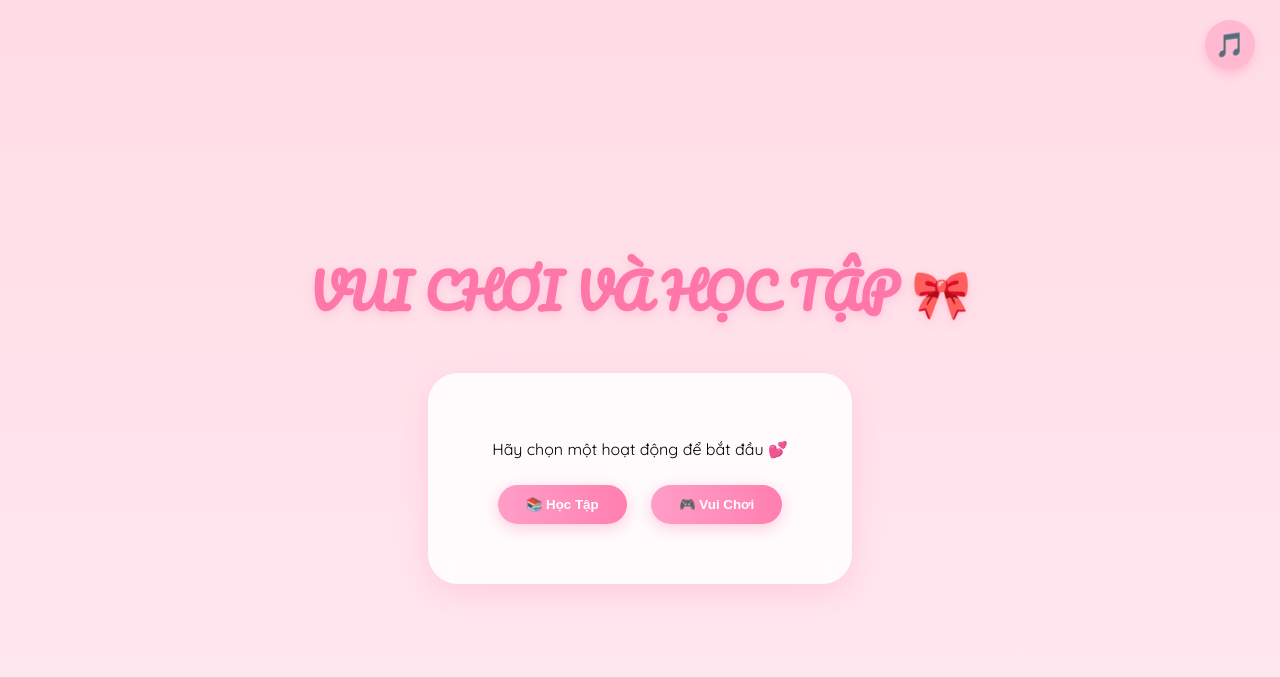
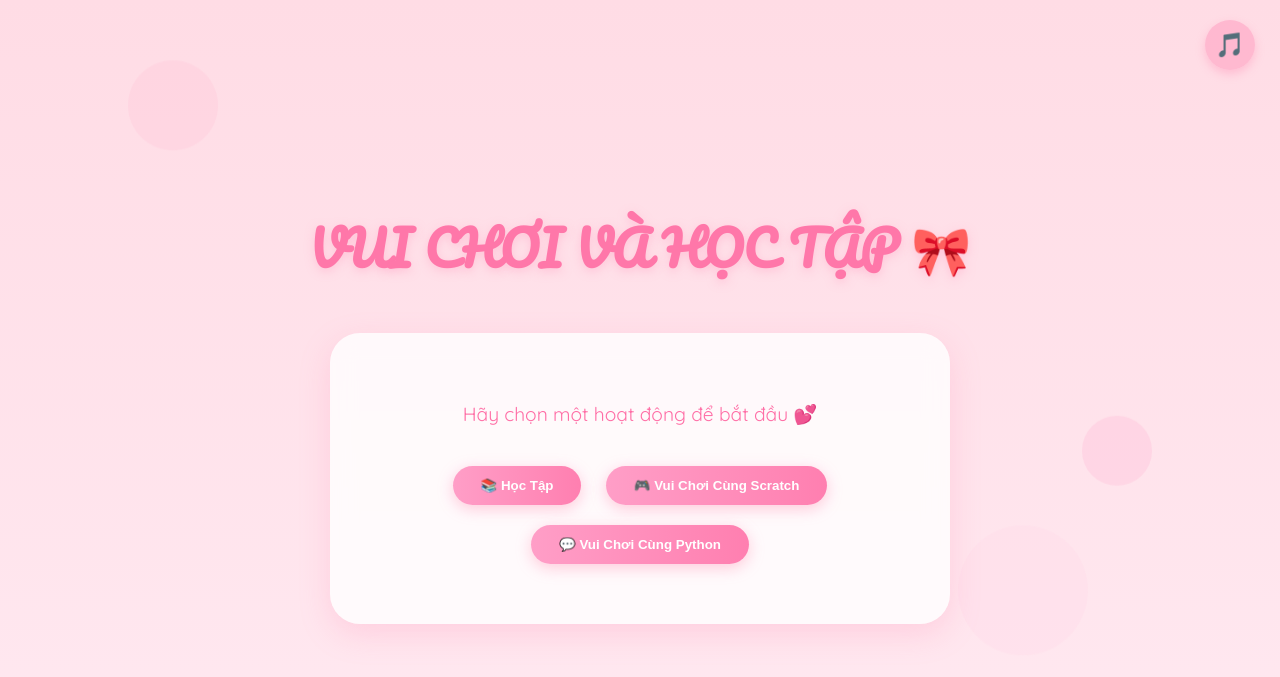
Before and after one commit to flyxlion060213-hehe/vuichoivahoctap, a Flask app: page / in a window 1280 px wide. Shown: the top 677 px of the page. Run offline with Flask 3, Linux system fonts and the light colour scheme.

Commit message:
Update index.html

```diff
--- a/templates/index.html
+++ b/templates/index.html
@@ -1,9 +1,10 @@
 <!DOCTYPE html>
 <html lang="vi">
 <head>
-  <meta charset="UTF-8">
-  <meta name="viewport" content="width=device-width, initial-scale=1.0">
+  <meta charset="UTF-8" />
+  <meta name="viewport" content="width=device-width, initial-scale=1.0"/>
   <title>Vui Chơi Và Học Tập</title>
+
   <link href="https://fonts.googleapis.com/css2?family=Pacifico&family=Quicksand:wght@400;600&display=swap" rel="stylesheet">
 
   <style>
@@ -26,21 +27,34 @@
       font-size: 3rem;
       margin-bottom: 40px;
       text-shadow: 0 3px 10px rgba(255, 170, 200, 0.5);
+      animation: floatTitle 3s ease-in-out infinite;
+    }
+
+    @keyframes floatTitle {
+      0%, 100% { transform: translateY(0); }
+      50% { transform: translateY(-8px); }
     }
 
     .card {
-      background: rgba(255, 255, 255, 0.85);
+      background: rgba(255, 255, 255, 0.8);
       border-radius: 30px;
       box-shadow: 0 10px 30px rgba(255, 140, 180, 0.25);
       padding: 50px 60px;
       max-width: 500px;
       backdrop-filter: blur(12px);
+      animation: fadeInUp 1.5s ease;
       transition: transform 0.3s ease, box-shadow 0.3s ease;
     }
 
     .card:hover {
       transform: translateY(-5px);
       box-shadow: 0 12px 35px rgba(255, 150, 200, 0.5);
+    }
+
+    p {
+      color: #ff6fa6;
+      font-size: 1.2rem;
+      margin-bottom: 30px;
     }
 
     .btn {
@@ -63,6 +77,36 @@
       box-shadow: 0 0 25px rgba(255, 150, 200, 0.8);
     }
 
+    .sub-buttons {
+      display: none;
+      margin-top: 20px;
+      opacity: 0;
+      transform: translateY(20px);
+      transition: all 0.6s ease;
+    }
+
+    .sub-buttons.show {
+      display: block;
+      opacity: 1;
+      transform: translateY(0);
+    }
+
+    .bubble {
+      position: absolute;
+      border-radius: 50%;
+      opacity: 0.3;
+      animation: float 10s infinite ease-in-out;
+    }
+
+    @keyframes float {
+      0%, 100% { transform: translateY(0); }
+      50% { transform: translateY(-25px); }
+    }
+
+    .b1 { width: 90px; height: 90px; background: #ffc4d8; top: 10%; left: 10%; animation-delay: 0s; }
+    .b2 { width: 130px; height: 130px; background: #ffd6e7; bottom: 15%; right: 15%; animation-delay: 2s; }
+    .b3 { width: 70px; height: 70px; background: #ffb6d5; top: 55%; right: 10%; animation-delay: 1s; }
+
     #musicBtn {
       position: absolute;
       top: 20px;
@@ -83,52 +127,101 @@
       transform: scale(1.15);
       background: rgba(255, 140, 180, 0.9);
     }
+
+    @keyframes fadeInUp {
+      0% { opacity: 0; transform: translateY(40px); }
+      100% { opacity: 1; transform: translateY(0); }
+    }
   </style>
 </head>
 <body>
 
-  <audio id="bgMusic" preload="auto"></audio>
-  <button id="musicBtn" title="Bật/Tắt nhạc 🎵">🎵</button>
+  <!-- Nhạc nền -->
+  <audio id="bgMusic" loop>
+    <!-- Đổi src nếu file không nằm ở / -->
+    <source src="/HonLaBan.mp3" type="audio/mpeg">
+    Trình duyệt của bạn không hỗ trợ thẻ audio.
+  </audio>
+
+  <!-- Nút bật/tắt nhạc -->
+  <button id="musicBtn" title="Bật/Tắt nhạc" aria-label="Bật/Tắt nhạc">🎵</button>
+
+  <!-- Bong bóng trang trí -->
+  <div class="bubble b1" aria-hidden="true"></div>
+  <div class="bubble b2" aria-hidden="true"></div>
+  <div class="bubble b3" aria-hidden="true"></div>
 
   <h1>VUI CHƠI VÀ HỌC TẬP 🎀</h1>
 
   <div class="card">
     <p>Hãy chọn một hoạt động để bắt đầu 💕</p>
-    <button class="btn" onclick="window.open('https://discord.gg/ZYtu7Cqm', '_blank')">📚 Học Tập</button>
-    <button class="btn" onclick="window.open('https://scratch.mit.edu/projects/1154470350/', '_blank')">🎮 Vui Chơi</button>
+
+    <div id="mainButtons">
+      <button class="btn" onclick="window.open('https://discord.gg/ZYtu7Cqm', '_blank')">📚 Học Tập</button>
+      <button class="btn" onclick="showScratch()">🎮 Vui Chơi Cùng Scratch</button>
+      <button class="btn" onclick="window.open('#', '_blank')">💬 Vui Chơi Cùng Python</button>
+    </div>
+
+    <div id="scratchButtons" class="sub-buttons" aria-hidden="true">
+      <button class="btn" onclick="window.open('https://scratch.mit.edu/projects/1154470350/', '_blank')">💥 Điện Biên Phủ Trên Không</button>
+      <button class="btn" onclick="window.open('https://scratch.mit.edu/projects/1233610316/', '_blank')">🌍 Dịch Thuật</button>
+      <button class="btn" onclick="window.open('https://scratch.mit.edu/projects/1237207428/', '_blank')">⛪ Phép tính trừ đơn giản</button>
+      <button class="btn" onclick="backToMain()">⬅️ Quay Lại</button>
+    </div>
   </div>
 
   <script>
-    const musicList = [
-      "/HonLaBan.mp3",
-      "/RebelHeart.mp3",
-      "/LuckyGirlSyndrome.mp3"
-    ];
-    let current = 0;
-    const bgMusic = document.getElementById("bgMusic");
-    const btn = document.getElementById("musicBtn");
-    let playing = false;
+    const mainButtons = document.getElementById('mainButtons');
+    const scratchButtons = document.getElementById('scratchButtons');
+    const musicBtn = document.getElementById('musicBtn');
+    const bgMusic = document.getElementById('bgMusic');
+    let musicPlaying = false;
 
-    function playTrack() {
-      bgMusic.src = musicList[current];
-      bgMusic.play().then(() => {
-        playing = true;
-        btn.textContent = "🔇";
-      }).catch(err => console.log("Không phát được:", err));
+    function showScratch() {
+      mainButtons.style.opacity = '0';
+      setTimeout(() => {
+        mainButtons.style.display = 'none';
+        scratchButtons.classList.add('show');
+        scratchButtons.setAttribute('aria-hidden', 'false');
+      }, 400);
     }
 
-    bgMusic.addEventListener("ended", () => {
-      current = (current + 1) % musicList.length;
-      playTrack();
-    });
+    function backToMain() {
+      scratchButtons.classList.remove('show');
+      scratchButtons.setAttribute('aria-hidden', 'true');
+      setTimeout(() => {
+        mainButtons.style.display = 'block';
+        setTimeout(() => mainButtons.style.opacity = '1', 100);
+      }, 400);
+    }
 
-    btn.addEventListener("click", () => {
-      if (playing) {
+    // Phát nhạc khi người dùng tương tác lần đầu (để tuân chính sách trình duyệt)
+    document.addEventListener("click", () => {
+      // nếu audio đã được play hoặc đang chơi thì không làm gì
+      if (bgMusic.paused) {
+        bgMusic.play().then(() => {
+          musicPlaying = true;
+          musicBtn.textContent = '🔇'; // đang chơi -> cho nút hiển thị "tắt"
+        }).catch(err => {
+          console.log("Không thể phát nhạc tự động:", err);
+        });
+      }
+    }, { once: true });
+
+    // Nút bật/tắt nhạc
+    musicBtn.addEventListener('click', (e) => {
+      e.stopPropagation();
+      if (musicPlaying) {
         bgMusic.pause();
-        btn.textContent = "🎵";
-        playing = false;
+        musicPlaying = false;
+        musicBtn.textContent = '🎵'; // đang tắt -> hiển thị "mở"
       } else {
-        playTrack();
+        bgMusic.play().then(() => {
+          musicPlaying = true;
+          musicBtn.textContent = '🔇'; // đang chơi -> hiển thị "tắt"
+        }).catch(err => {
+          console.log("Không thể phát nhạc:", err);
+        });
       }
     });
   </script>
```
